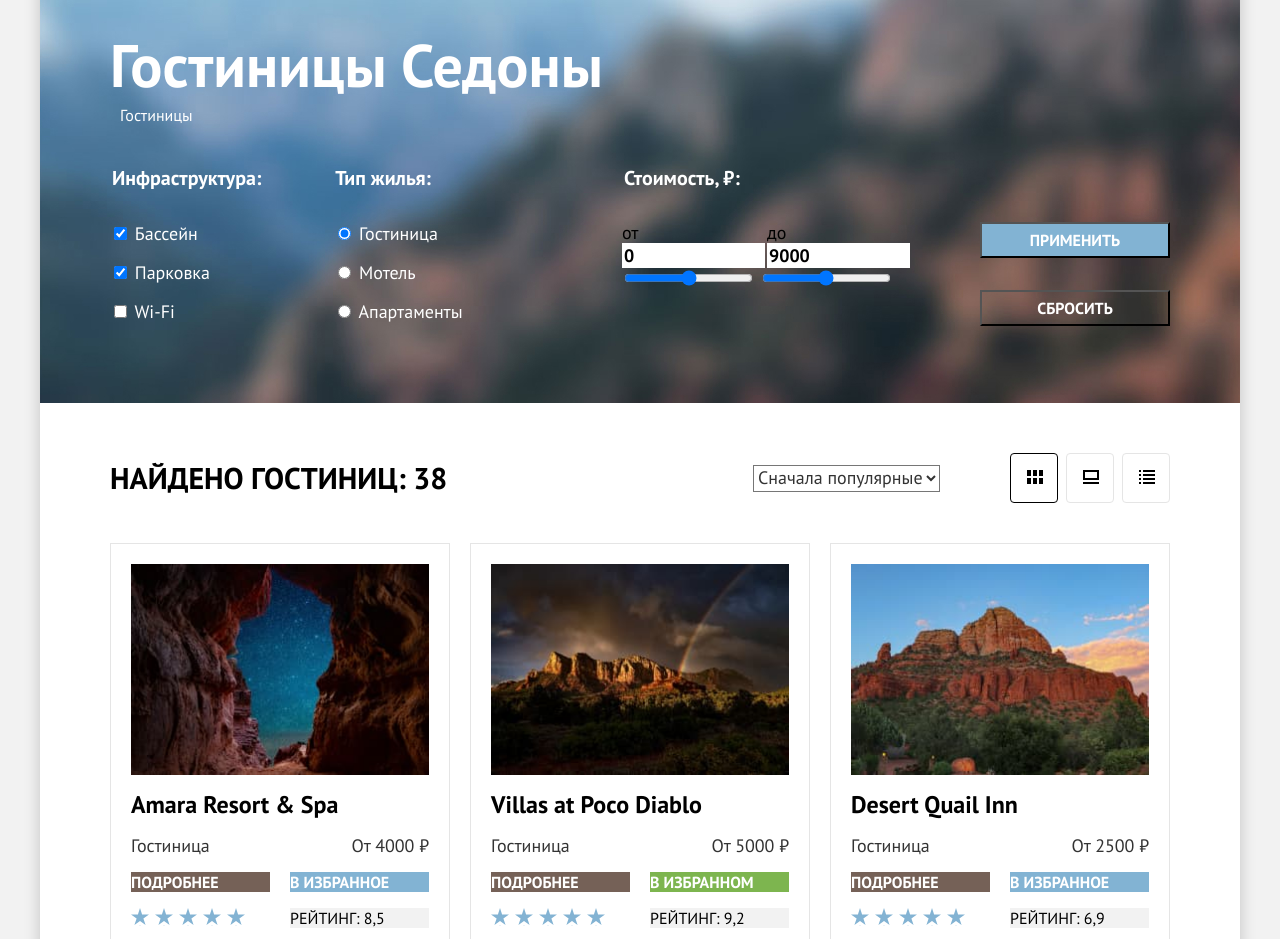
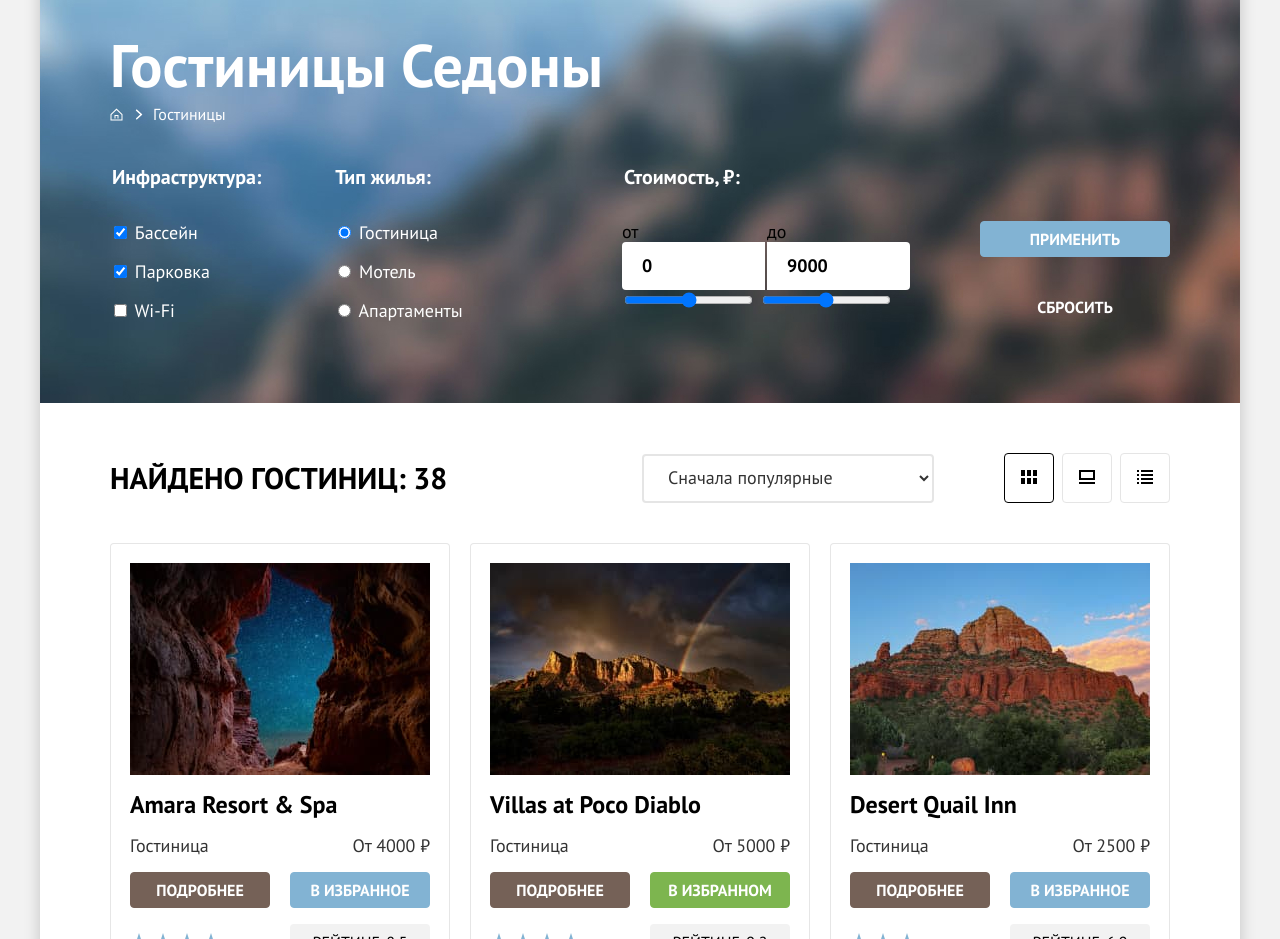
Before and after one commit to htmlacademy-htmlcss/1453105-sedona-2, a plain HTML site: page catalog.html in a window 1280 px wide. Shown: the part 73-1012 px from the top of the page. Drawn offline with Linux system fonts and the light colour scheme.

Commit message:
Закончена работа с сетками компонентов

```diff
--- a/catalog.html
+++ b/catalog.html
@@ -46,7 +46,7 @@
       <h1 class="catalog-header-title">Гостиницы Седоны</h1>
       <ol class="breadcrumbs">
         <li class="breadcrumbs-item">
-          <a class="breadcrumbs-link" href="index.html">
+          <a class="breadcrumbs-link link-home" href="index.html">
             <span class="visually-hidden">Главная</span>
           </a>
         </li>
@@ -181,7 +181,6 @@
               <li class="star"></li>
               <li class="star"></li>
               <li class="star"></li>
-              <li class="star"></li>
             </ul>
             <p class="rating-number">Рейтинг: 8,5</p>
           </div>
@@ -202,7 +201,6 @@
           </div>
           <div class="offer-card-rating">
             <ul class="rating-stars">
-              <li class="star"></li>
               <li class="star"></li>
               <li class="star"></li>
               <li class="star"></li>
@@ -230,8 +228,6 @@
               <li class="star"></li>
               <li class="star"></li>
               <li class="star"></li>
-              <li class="star"></li>
-              <li class="star"></li>
             </ul>
             <p class="rating-number">Рейтинг: 6,9</p>
           </div>
@@ -252,9 +248,6 @@
           </div>
           <div class="offer-card-rating">
             <ul class="rating-stars">
-              <li class="star"></li>
-              <li class="star"></li>
-              <li class="star"></li>
               <li class="star"></li>
               <li class="star"></li>
             </ul>
--- a/styles/style.css
+++ b/styles/style.css
@@ -70,17 +70,32 @@ body {
   color: var(--default-color);
   text-transform: uppercase;
   background-color: #756157;
+  border: 1px solid #756157;
+  padding: 5px;
+  border-radius: 4px;
+  display: block;
+  text-align: center;
+  align-content: center;
+  cursor: pointer;
 }
 
 .action-button {
+  cursor: pointer;
   font-family: "PT Sans", sans-serif;
   color: var(--default-color);
   text-transform: uppercase;
   background-color: #82b3d3;
+  border: 1px solid #82b3d3;
+  padding: 5px;
+  border-radius: 4px;
+  display: block;
+  text-align: center;
+  align-content: center;
 }
 
 .action-button.favorite {
   background-color: #7db54f;
+  border: 1px solid #7db54f;
 }
 
 .reset-button {
@@ -88,6 +103,13 @@ body {
   color: var(--default-color);
   text-transform: uppercase;
   background-color: transparent;
+  padding: 5px;
+  border-radius: 4px;
+  border: 1px solid transparent;
+  display: block;
+  text-align: center;
+  align-content: center;
+  cursor: pointer;
 }
 
 .index-grow {
@@ -118,11 +140,11 @@ body {
   display: flex;
   width: 1060px;
   margin: 0 auto;
+  column-gap: 30px;
 }
 
 .logo-link {
   width: 140px;
-  margin-right: 30px;
   z-index: 2;
 }
 
@@ -136,7 +158,6 @@ body {
   padding: 0;
   display: flex;
   flex-wrap: wrap;
-  max-width: 470px;
 }
 
 .navigation-list .navigation-item {
@@ -393,13 +414,18 @@ body {
 }
 
 .suggestion-link-wrapper {
-  max-width: 376px;
+  display: flex;
+  justify-content: center;
   margin: 0 auto;
+  max-width: 400px;
 }
 
 .suggestion-link {
+  min-height: 52px;
   font-weight: 700;
+  padding: 8px 50px;
   text-decoration: none;
+  display: block;
 }
 
 .suggestion-link.link-button {
@@ -458,11 +484,9 @@ body {
   font-size: 20px;
   line-height: 1.8;
   font-weight: 700;
-  text-align: center;
   min-width: 232px;
   min-height: 52px;
   flex-shrink: 0;
-  border: none;
   border-radius: 0 4px 4px 0;
 }
 
@@ -577,8 +601,20 @@ body {
   font-weight: 700;
   color: var(--main-color);
   max-width: 143px;
+  min-height: 48px;
+  border: none;
+  padding: 12px 20px;
   border: none;
 }
+
+.catalog-filter-period-item:first-child .period-item-input {
+  border-radius: 4px 0 0 4px;
+}
+
+.catalog-filter-period-item:last-child .period-item-input {
+  border-radius: 0 4px 4px 0;
+}
+
 
 .control {
   font-size: 18px;
@@ -608,23 +644,44 @@ body {
   margin: 0;
   margin-bottom: 40px;
   display: flex;
+  flex-direction: row;
   flex-wrap: wrap;
 }
 
 .breadcrumbs-item {
   margin-left: 10px;
+  align-content: center;
 }
 
 .breadcrumbs-item:first-child {
   margin-left: 0;
+  align-content: center;
+}
+
+.link-home {
+  background: url("/images/icons/home.svg") no-repeat;
+  width: 15px;
+  height: 13px;
+  display: block;
+  text-align: center;
+  align-content: center;
 }
 
 .breadcrumbs-link {
   font-size: 16px;
   line-height: 1.3;
   color: var(--default-color);
+  display: block;
 }
 
+.breadcrumbs-link:before {
+  content: url("/images/icons/arrow.svg");
+  margin-right: 10px;
+}
+
+.breadcrumbs-link.link-home:before {
+  content: none;
+}
 
 /* --------------- Offers --------------- */
 .catalog-offers {
@@ -636,6 +693,7 @@ body {
 .offers-menu {
   margin-bottom: 40px;
   display: flex;
+  gap: 70px;
   justify-content: space-between;
   align-items: center;
 }
@@ -650,6 +708,7 @@ body {
 }
 
 .offers.select-control {
+  box-sizing: border-box;
   font-family: inherit;
   font-size: 18px;
   line-height: 1.17;
@@ -657,6 +716,11 @@ body {
   color: var(--second-color);
   background-color: var(--default-color);
   margin-left: auto;
+  min-width: 292px;
+  min-height: 49px;
+  padding: 10px 20px;
+  border: 2px solid #e5e5e5;
+  border-radius: 4px;
 }
 
 .offers .option {
@@ -667,13 +731,12 @@ body {
 }
 
 .offers-view {
-  display: grid;
-  grid-template-columns: repeat(3, 48px);
+  display: flex;
+  flex-direction: row;
   gap: 8px;
   margin: 0;
   padding: 0;
   list-style: none;
-  margin-left: 70px;
 }
 
 .offer-list {
@@ -728,8 +791,10 @@ body {
 }
 
 .offer-card {
-  border: 1px solid #E5E5E5;
+  box-shadow: inset 0 0 0 1px #e6e6e6;
+  border-radius: 4px;
   display: grid;
+  grid: 1fr/ 1fr;
   padding: 20px;
   gap: 16px;
 }
@@ -742,6 +807,7 @@ body {
 .offer-card-image {
   display: block;
   margin-bottom: 16px;
+  background-color: #82b3d3;
 }
 
 .offer-card-title {
@@ -786,11 +852,14 @@ body {
   line-height: 1.25;
   font-weight: 700;
   text-decoration: none;
+  min-height: 36px;
+  min-width: 140px;
 }
 
 .rating-stars {
   display: flex;
   flex-direction: row;
+  align-items: center;
   margin: 0;
   padding: 0;
   list-style: none;
@@ -803,6 +872,12 @@ body {
   text-transform: uppercase;
   background-color: #f2F2F2;
   margin: 0;
+  min-width: 140px;
+  min-height: 36px;
+  padding: 5px;
+  text-align: center;
+  align-content: center;
+  border-radius: 4px;
 }
 
 .star {
@@ -810,6 +885,9 @@ body {
   width: 18px;
   height: 18px;
   margin-right: 6px;
+  display: block;
+  text-align: center;
+  align-content: center;
 }
 
 .star:last-child {
@@ -822,13 +900,12 @@ body {
   padding: 40px 0 0;
   display: flex;
   flex-direction: row;
+  gap: 8px;
   flex-wrap: wrap;
   border-top: 1px solid #E5E5E5;
 }
 
 .pagination-item {
-  height: 60px;
-  margin-right: 8px;
   display: flex;
   align-items: stretch;
   justify-content: center;
@@ -838,7 +915,9 @@ body {
   border-radius: 4px;
   align-content: center;
   display: block;
-  width: 60px;
+  min-width: 60px;
+  height: 60px;
+  padding: 0 10px;
   font-size: 20px;
   line-height: 1.8;
   font-weight: 700;
@@ -896,18 +975,30 @@ body {
 }
 
 .link-vk:before {
+  content: url("/images/icons/social/social-vk.svg");
+  width: 47px;
+  height: 40px;
   display: block;
-  content: url("/images/icons/social/social-vk.svg");
+  text-align: center;
+  align-content: center;
 }
 
 .link-telegram:before {
+  content: url("/images/icons/social/social-telegram.svg");
+  width: 47px;
+  height: 40px;
   display: block;
-  content: url("/images/icons/social/social-telegram.svg");
+  text-align: center;
+  align-content: center;
 }
 
 .link-youtube:before {
+  content: url("/images/icons/social/social-youtube.svg");
+  width: 47px;
+  height: 40px;
   display: block;
-  content: url("/images/icons/social/social-youtube.svg");
+  text-align: center;
+  align-content: center;
 }
 
 .contact-phone {
```
